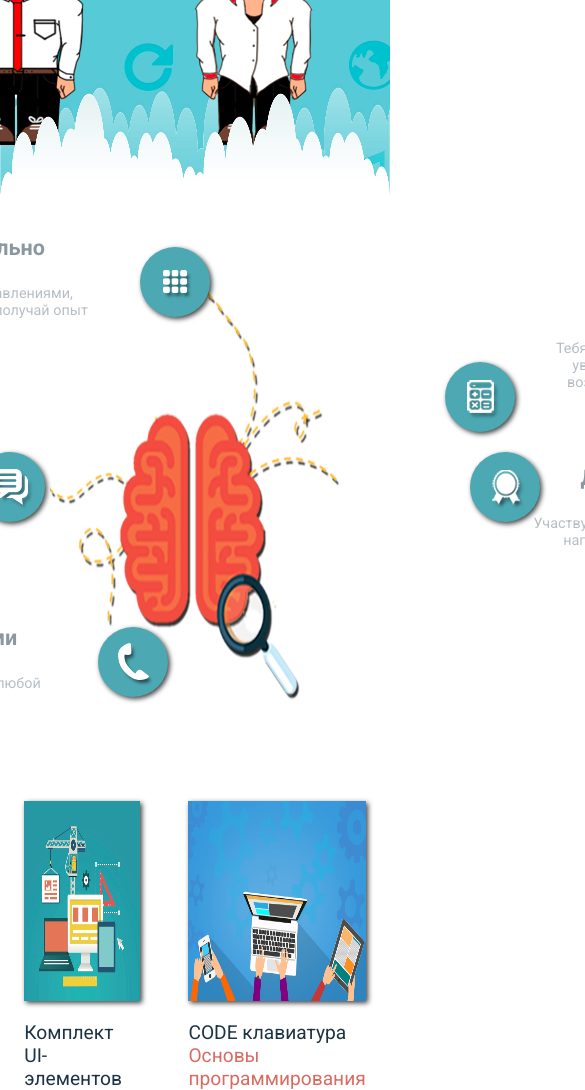
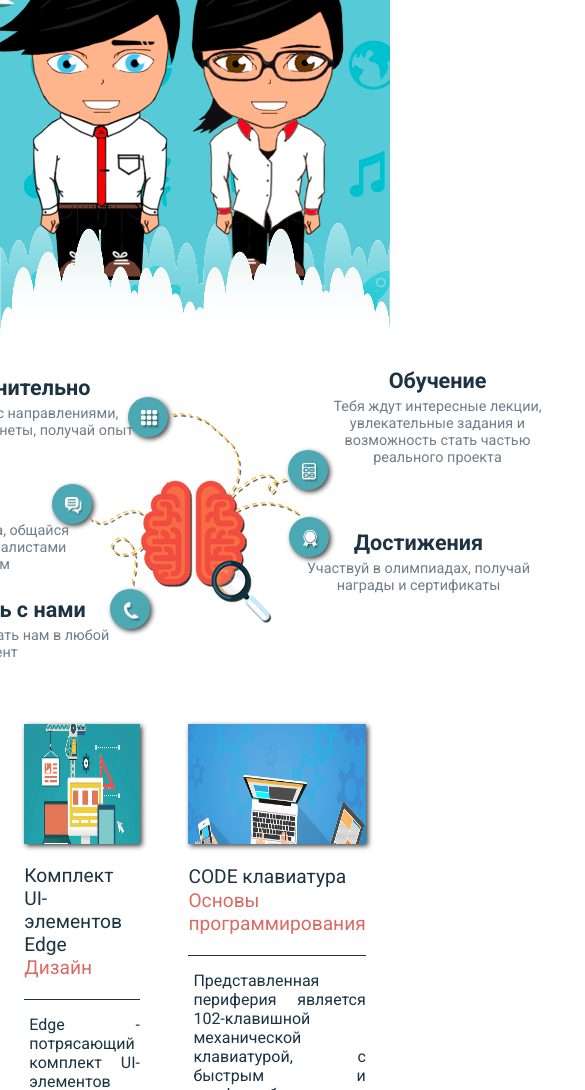
Before and after one commit to saweast/iooj, a plain HTML site: page index.html in a window 390 px wide. Shown: the part 440-1530 px from the top of the page, 585 px wide, since content can reach past the window. Drawn offline with Linux system fonts and the light colour scheme.

Commit message:
adaptive design, change text for girl, universal news

```diff
--- a/index.html
+++ b/index.html
@@ -4,13 +4,16 @@
 <head>
     <meta charset="utf-8">
     <meta http-equiv="X-UA-Compatible" content="IE=edge">
+    <meta name="viewport" content="width=device-width, initial-scale=1">
     <title>IOOJ</title>
     <link rel="stylesheet" href="style/normalize.css">
     <link rel="stylesheet" href="style/main.css">
     <link rel="stylesheet" href="style/header.css">
     <link rel="stylesheet" href="style/footer.css">
     <link rel="stylesheet" href="style/content.css">
+    <link rel="stylesheet" href="style/adaptive.css">
     <link href='https://fonts.googleapis.com/css?family=Roboto:400,700,700italic,400italic&subset=latin,cyrillic,cyrillic-ext' rel='stylesheet' type='text/css'>
+
 </head>
 
 <body>
@@ -43,6 +46,9 @@
     </div>
     <div class="main-wrapper">
         <section class="main">
+        	<div class="caption">
+                <h1>Интерактивная обучающая площадка</h1>
+            </div>
             <div class="characters">
                 <div class="male">
                     <figure>
@@ -56,14 +62,12 @@
                     <figure>
                         <img src="img/female-char.png" alt="female character">
                         <figcaption>
-                            <p>В этом мне помог “IOOJ”!</p>
+                            <p>В этом мне помог IOOJ! Присоединяйся ко мне и становись IT-специалистом</p>
                         </figcaption>
                     </figure>
                 </div>
             </div>
-            <div class="caption">
-                <h1>Интерактивная обучающая площадка</h1>
-            </div>
+
         </section>
         <div class="clouds"></div>
     </div>
@@ -133,7 +137,7 @@
     <div class="news-wrapper">
         <div class="news">
             <section class="news-item">
-                <a href="#" title="">
+                <a href="#" title="" class="news-preview">
                     <div>
                         <img src="img/news/flat_computer_stuff_small.jpg" alt="theme image">
                     </div>
@@ -144,7 +148,7 @@
                 <a href="#" title="" class="more">Далее</a>
             </section>
             <section class="news-item">
-                <a href="#" title="">
+                <a href="#" title="" class="news-preview">
                     <div>
                         <img src="img/news/is-your-website-mobile-ready-digital-marketing.jpg" alt="theme image">
                     </div>
@@ -155,7 +159,7 @@
                 <a href="#" title="" class="more">Далее</a>
             </section>
             <section class="news-item">
-                <a href="#" title="">
+                <a href="#" title="" class="news-preview">
                     <div>
                         <img src="img/news/teaser.jpg" alt="theme image">
                     </div>
--- /dev/null
+++ b/style/adaptive.css
@@ -0,0 +1,89 @@
+@media (max-width: 769px) {
+	.hdr-wrapper {
+		max-width: 768px;
+		font-size: 0.9em;
+	}
+	.userActions {
+		margin-left: 0;
+	}
+	.caption {
+		position: static;
+		display: block;
+	}
+	.caption h1 {
+		margin-top: 50px;
+		width: auto;
+	}
+	.characters {
+		margin: 0 auto;
+	}
+	.male {
+		left: -35px;
+	}
+	.female {
+		left: -25px;
+	}
+	.brain {
+		width: calc(422px/2);
+    	height: calc(424px/2);
+	}
+	.brain h2 {
+		margin-bottom: 5px;
+	}
+	.brain p {
+		margin-top: 0px;
+	}
+	.brain img {
+		height: 20px;
+	}
+	.brain div:nth-child(1) {
+		height: 40px;
+		width: 40px;
+	}
+	.brain div:nth-child(2) {
+		opacity: 1;
+	}
+	.brain li:nth-child(1) {
+	    top: -15px;
+	    left: 38px;
+	}
+	.brain li:nth-child(1) div:nth-child(2) {
+	    top: -40px;
+	    left: -242px;
+	}
+	.brain li:nth-child(2) {
+	    top: 38px;
+	    left: 198px;
+	}
+	.brain li:nth-child(2) div:nth-child(2) {
+	    top: -100px;
+	    left: 25px;
+	}
+	.brain li:nth-child(3) {
+	    top: 105px;
+	    left: 199px;
+	}
+	.brain li:nth-child(3) div:nth-child(2) {
+	    top: -5px;
+	    left: 5px;
+	}
+	.brain li:nth-child(4) {
+	    top: 177px;
+	    left: 20px;
+	}
+	.brain li:nth-child(4) div:nth-child(2) {
+	    top: -10px;
+	    left: -243px;
+	}
+	.brain li:nth-child(5) {
+	    top: 72px;
+	    left: -38px;
+	}
+	.brain li:nth-child(5) div:nth-child(2) {
+	    top: -10px;
+	    left: -229px;
+	}
+	.news-item div {
+		height: 120px;
+	}
+}
--- a/style/content.css
+++ b/style/content.css
@@ -295,6 +295,12 @@
     position: relative;
     margin-bottom: 20px;
     flex-basis: 27%;
+        display: flex;
+    flex-direction: column;
+    align-content: space-between;
+    align-items: stretch;
+        justify-content: space-between;
+    min-height: 430px;
 }
 
 .news-item * {
@@ -303,6 +309,12 @@
 
 .news-item a {
     text-decoration: none;
+}
+.news-item a.news-preview {
+    display: flex;
+    flex-direction: column;
+    min-height: 409px;
+    justify-content: space-between;
 }
 
 .news-item div {
```
